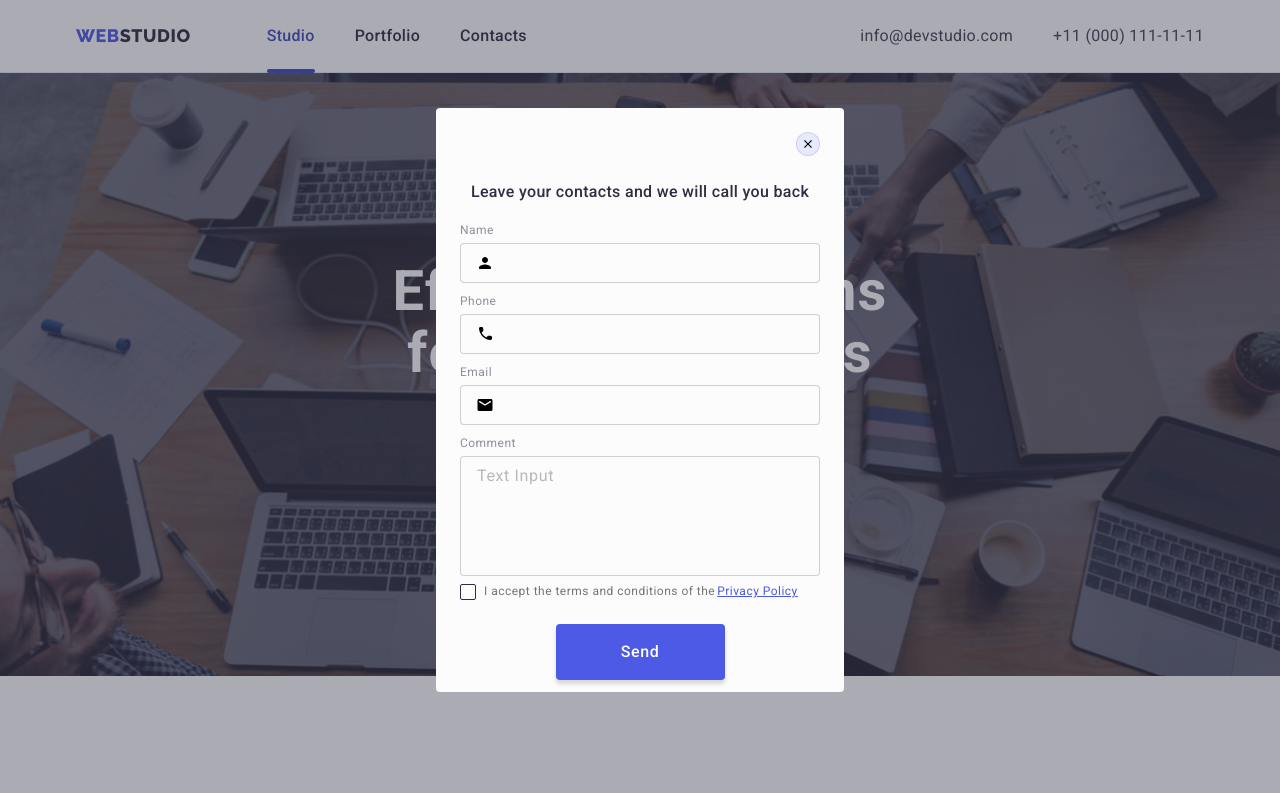
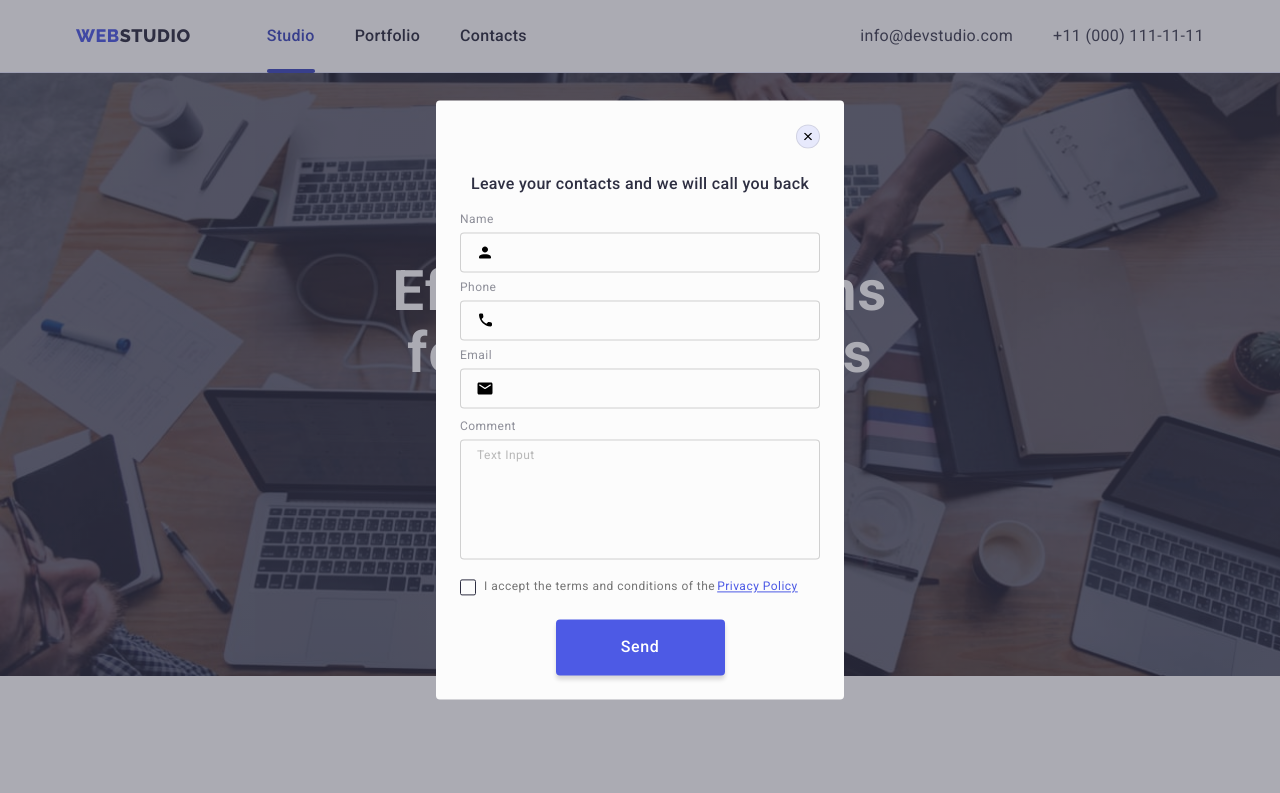
Before and after one commit to EgorKrav/goit-homework-06, a plain HTML site: page index.html in a window 1280 px wide. Both pictures are taken after a click on the button "Order Service". Shown: the top 793 px of the page. Drawn offline with nearby package versions, Linux system fonts and the light colour scheme.

Commit message:
modd6 full

```diff
--- a/css/styles.css
+++ b/css/styles.css
@@ -138,7 +138,6 @@ body {
     display: flex;
     margin: 0;
     padding: 0;
-    transition: color 250ms cubic-bezier(0.4, 0, 0.2, 1);
 }
 
 .contacts-list .link:hover,
@@ -379,8 +378,7 @@ body {
     height: 40px;
     border-radius: 50%;
     background-color: var(--primary-brand-color);
-    transition: background-color 250ms cubic-bezier(0.4, 0, 0.2, 1),
-                border-radius 250ms cubic-bezier(0.4, 0, 0.2, 1);
+    transition: background-color 250ms cubic-bezier(0.4, 0, 0.2, 1);
 }
 
 .teamsoc-list-link:hover,
@@ -740,7 +738,7 @@ body {
     left: 50%;
     transform: translate(-50%, -50%);
     width: 408px;
-    height: 584px;
+    min-height: 584px;
     border-radius: 4px;
     padding: 72px 24px 24px;
     background-color: #FCFCFC;
@@ -786,11 +784,8 @@ body {
     margin-bottom: 16px;
 }
 
-.modal-form {
-
-}
-
 .modal-field {
+    line-height: 0;
     margin-bottom: 8px;
 }
 
@@ -814,6 +809,9 @@ body {
 .modal-input {
     width: 100%;
     height: 40px;
+    font-size: 12px;
+    line-height: 1.33;
+    letter-spacing: 0.04em;
     border: 1px solid rgba(33, 33, 33, 0.2);
     border-radius: 4px;
     padding-left: 38px;
@@ -843,6 +841,9 @@ body {
 .modal-comment {
     width: 100%;
     height: 120px;
+    font-size: 12px;
+    line-height: 1.33;
+    letter-spacing: 0.04em;
     border: 1px solid rgba(33, 33, 33, 0.2);
     border-radius: 4px;
     padding: 8px 16px;
@@ -858,9 +859,7 @@ body {
 }
 
 .modal-comment::placeholder {
-    font-size: 100%;
-    line-height: 1.33;
-    letter-spacing: 0.04em;
+
     color: rgba(117, 117, 117, 0.5);
 }
 
@@ -875,6 +874,7 @@ body {
     line-height: 1.33;
     letter-spacing: 0.04em;
     color: #757575;
+    margin-top: 16px;
     margin-bottom: 24px;
 }
 
--- a/index.html
+++ b/index.html
@@ -39,7 +39,7 @@
             <!-- Hero image -->
             <section class="hero">
                 <div class="container">
-                    <h2 class="hero-title">Effective Solutions for Your Business</h2>
+                    <h1 class="hero-title">Effective Solutions for Your Business</h1>
                         <button type="button" class="hero-btn" data-modal-open>Order Service</button>
                 </div>
             </section>
@@ -424,12 +424,12 @@
                     <div class="modal-field-comment">
                         <label class="modal-label" for="comment">Comment</label>
                         <textarea class="modal-comment"
-                        name="user-text"
-                        id="comment"
-                        placeholder="Text Input"
+                            name="user-text"
+                            id="comment"
+                            placeholder="Text Input"
                         ></textarea>
                     </div>
-                    <div class="modal-field">
+                    <div class="modal-field-">
                         <input class="modal-check"
                             type="checkbox"
                             name="privacy-policy"
```
